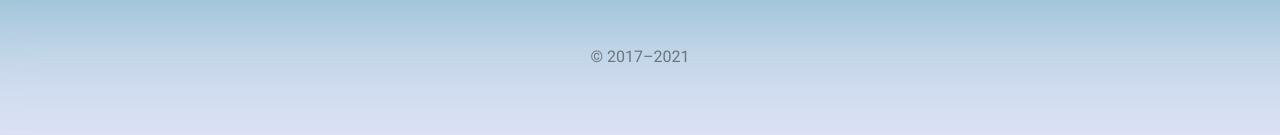
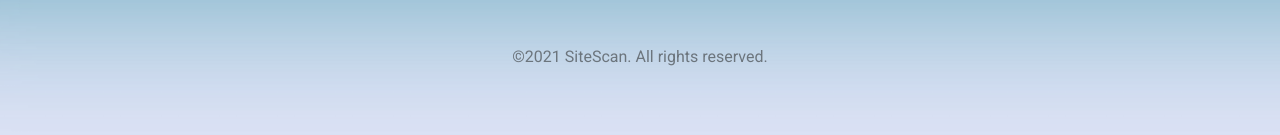
Before and after one commit to AGhazy94/SiteScane-Sign_in, a plain HTML site: page index.html in a window 1280 px wide. Shown: the part 551-686 px from the top of the page. Drawn offline with nearby package versions, Linux system fonts and the light colour scheme.

Commit message:
amended footer

```diff
--- a/index.html
+++ b/index.html
@@ -63,7 +63,9 @@
         <button class="w-100 btn btn-lg btn-primary" type="submit">
           Sign in
         </button>
-        <p class="mt-5 mb-3 text-muted">&copy; 2017–2021</p>
+        <p class="mt-5 mb-3 text-muted">
+          &copy;2021 SiteScan. All rights reserved.
+        </p>
       </form>
     </main>
     <script
```
